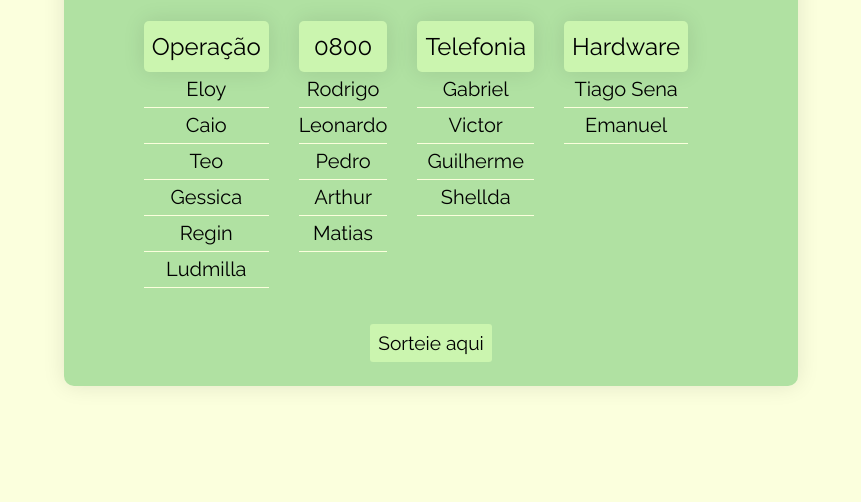
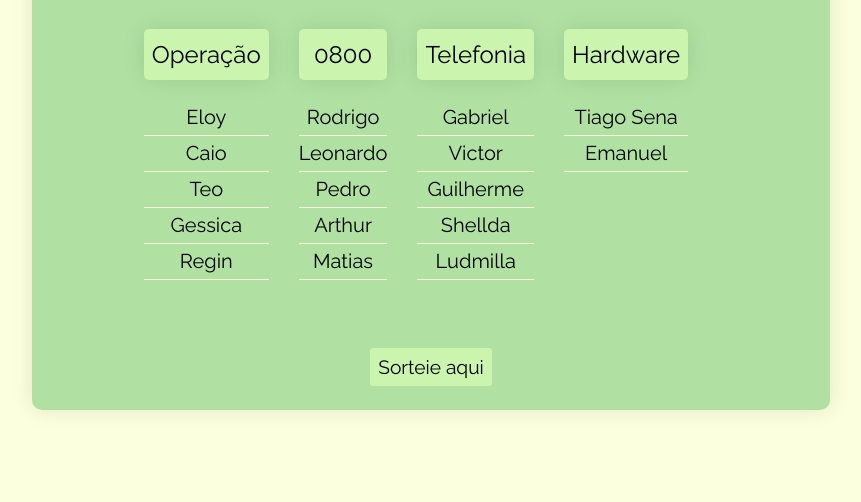
Before and after one commit to leoliveira-c/CUMBUCA-DO-CONHECIMENTO, a plain HTML site: page index.html in a window 1280 px wide. Shown: the part 298-800 px from the top of the page, without its empty margins (209-1070 px from the left). Drawn offline with Linux system fonts and the light colour scheme.

Commit message:
modifications-3

```diff
--- a/index.html
+++ b/index.html
@@ -29,7 +29,6 @@
         <ol>Teo</ol>
         <ol>Gessica</ol>
         <ol>Regin</ol>
-        <ol>Ludmilla</ol>
       </div>
       <div>
         <ul>0800</ul>
@@ -45,6 +44,7 @@
         <ol>Victor</ol>
         <ol>Guilherme</ol>
         <ol>Shellda</ol>
+        <ol>Ludmilla</ol>
       </div>
       <div>
         <ul>Hardware</ul>
--- a/style.css
+++ b/style.css
@@ -67,10 +67,11 @@ button:hover {
   line-height: 35px;
   text-align: center;
   margin: 20px 40px;
-  padding: 1rem;
+  padding: 3rem;
 }
 
 .sorteados-group ul {
+  margin-bottom: 20px;
   padding: 8px;
   font-size: 1.5rem;
   margin-right: 30px;
```
